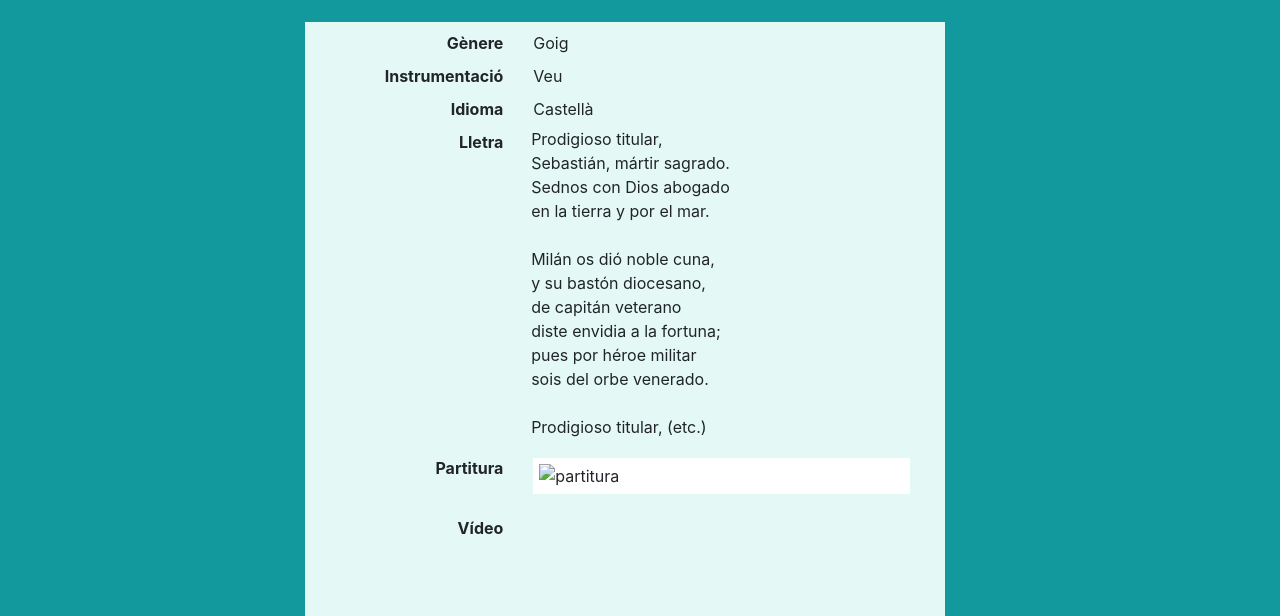
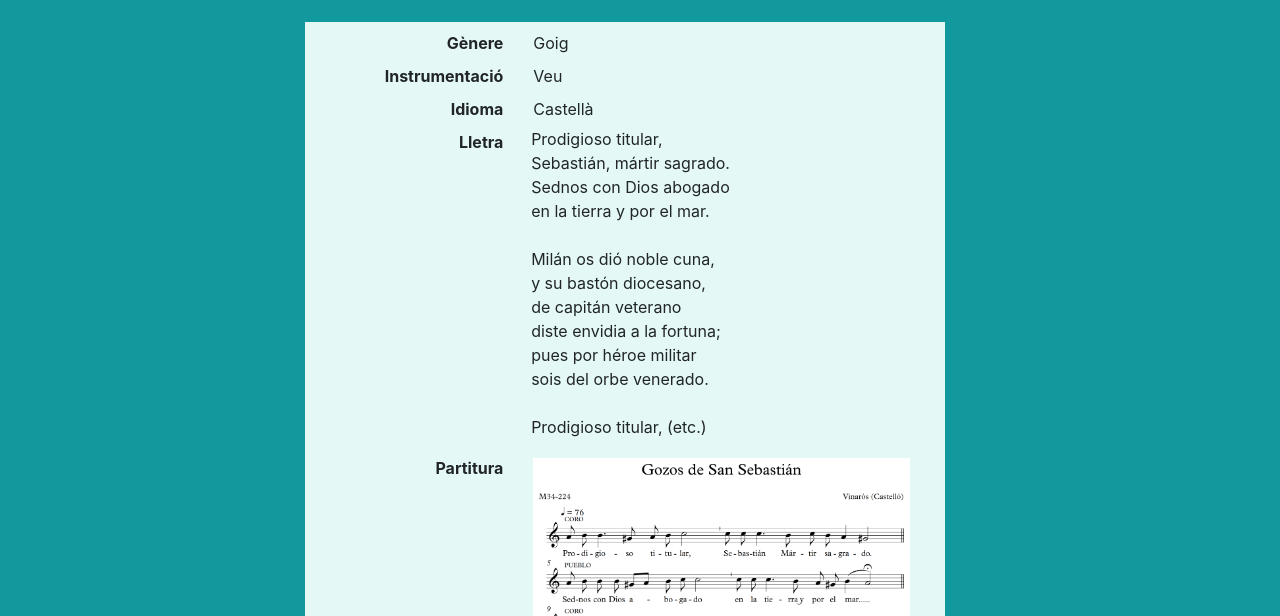
Before and after one commit to Mustramap/Mustramap, a plain HTML site: page locations/vinaros/vinaros_gozos_sebastian.html in a window 1280 px wide. Shown: the part 184-800 px from the top of the page. Drawn offline with nearby package versions, Linux system fonts and the light colour scheme; files whose address does not match are found by name.

Commit message:
fixed vinaros music sheets

```diff
--- a/locations/vinaros/vinaros_gozos_sebastian.html
+++ b/locations/vinaros/vinaros_gozos_sebastian.html
@@ -188,7 +188,7 @@
           Partitura
         </div>
         <div class="col col-lg-4 partitura-div">
-          <img class="partitura" src="" alt="partitura">
+          <img class="partitura" src="images/vinaros_gozos_sebastian.png" alt="partitura">
         </div>
       </div>
 
```
Also changed, not shown: locations/vinaros/vinaros_camara.html (+1 -1 lines), locations/vinaros/vinaros_quiteria.html (+1 -1 lines).
